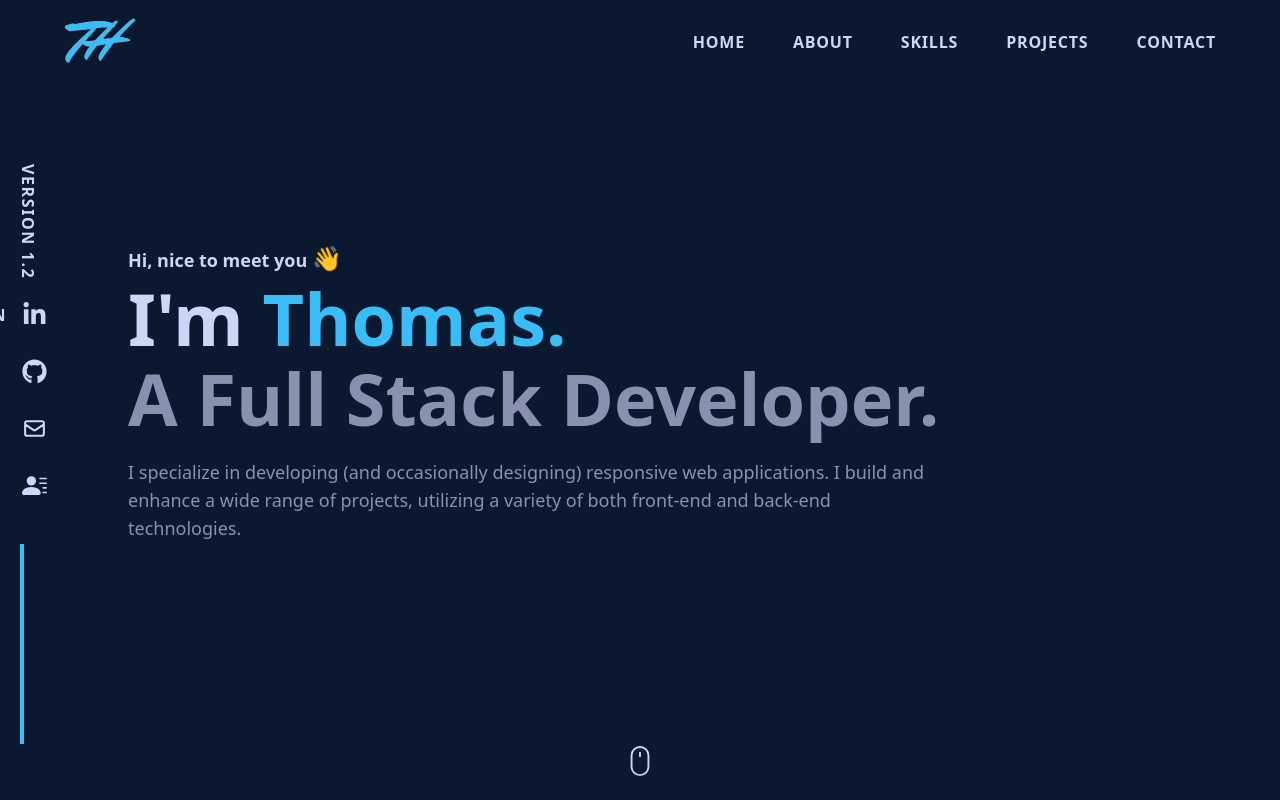
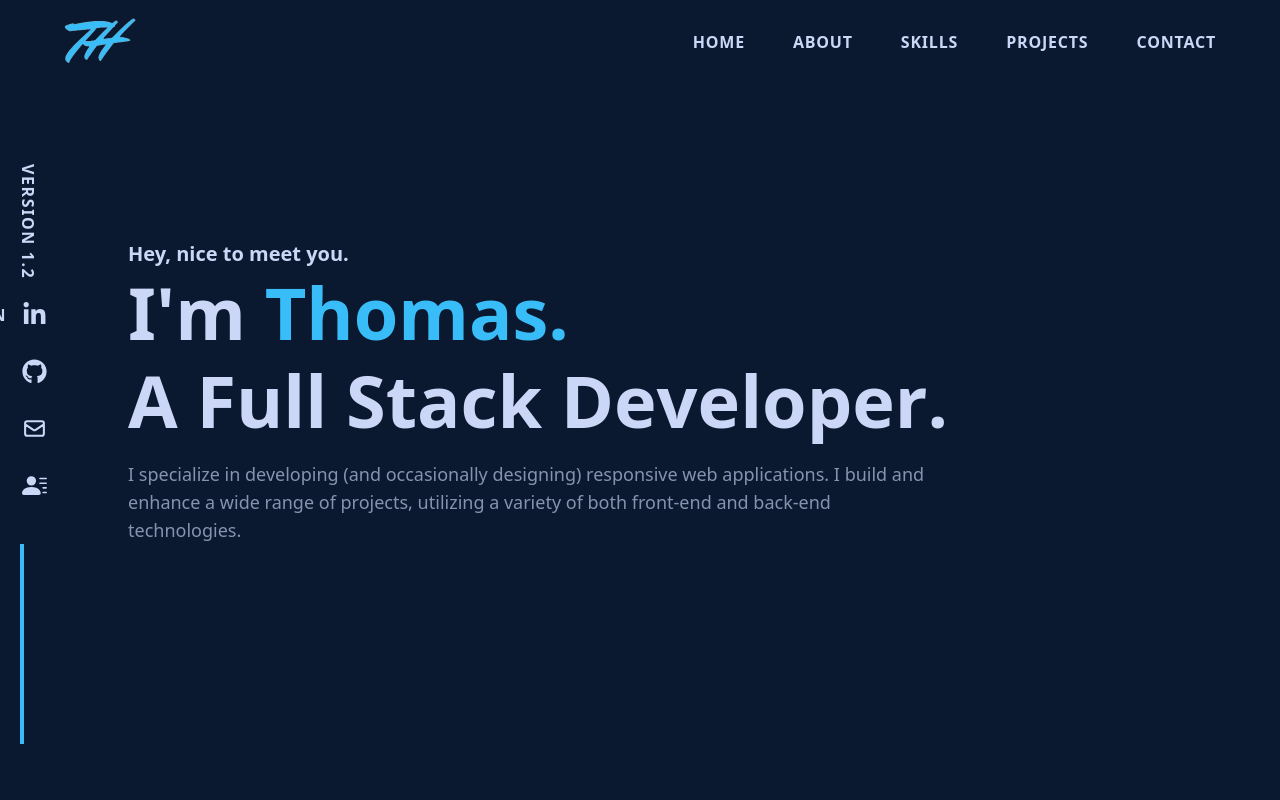
Before and after one commit to thomasthuynh/personal-portfolio, a React (Vite) app: page / in a window 1280 px wide. Shown: the top 800 px of the page. Built offline with nearby package versions, Linux system fonts and the light colour scheme.

Commit message:
Updated animations for Nav and Home. Removed waving and mouse icons from Home. Updated font size for Preloader

```diff
--- a/src/components/Home.jsx
+++ b/src/components/Home.jsx
@@ -5,67 +5,93 @@ import { FaLinkedinIn, FaGithub } from "react-icons/fa";
 import { HiOutlineMail } from "react-icons/hi";
 import { BsFillPersonLinesFill, BsMouse } from "react-icons/bs";
 
+const Title = ({ children, color, delay }) => {
+  return (
+    <motion.h1
+      initial={{ opacity: 0 }}
+      animate={{ opacity: 1 }}
+      transition={{ delay: delay }}
+    >
+      {children.split("").map((l, i) => (
+        <motion.span
+          key={i}
+          initial="initial"
+          animate="animate"
+          transition={{ delay: delay + 0.025 * i, duration: 0.5 }}
+          variants={{ initial: { y: "100%" }, animate: { y: 0 } }}
+          className={`inline-block ${color}`}
+        >
+          {l === " " ? "\u00A0" : l}
+        </motion.span>
+      ))}
+    </motion.h1>
+  );
+};
+
 const Home = () => {
   const { scrollYProgress } = useScroll();
 
   return (
     <header name="home" className="relative h-screen w-full bg-primary">
       <div className="mx-auto flex h-full w-[90%] max-w-[1024px] flex-col justify-center">
-        <motion.div
-          initial="hidden"
-          whileInView="visible"
-          transition={{ delay: 0, duration: 1 }}
-          viewport={{ once: true }}
-          variants={{
-            hidden: { opacity: 0, x: 100 },
-            visible: { opacity: 100, x: 0 },
-          }}
-        >
-          <p className="font-semibold text-white lg:text-lg">
-            Hi, nice to meet you{" "}
-            <span className="inline-block animate-wave text-xl lg:text-2xl">
-              👋
-            </span>
-          </p>
-          <h1 className="py-2 text-4xl font-semibold text-white sm:text-5xl lg:text-6xl xl:text-7xl">
-            I'm <span className="text-secondary">Thomas.</span>
-          </h1>
+        <motion.div className="relative overflow-hidden font-semibold text-white lg:text-xl">
+          <motion.p
+            initial="initial"
+            animate="animate"
+            transition={{ duration: 0.5 }}
+            variants={{ initial: { y: "100%" }, animate: { y: 0 } }}
+          >
+            Hey, nice to meet you.
+          </motion.p>
         </motion.div>
-        <motion.h2
-          initial="hidden"
-          whileInView="visible"
-          transition={{ delay: 0.25, duration: 0.75 }}
-          viewport={{ once: true }}
-          variants={{
-            hidden: { opacity: 0, x: 75 },
-            visible: { opacity: 100, x: 0 },
-          }}
-          className="text-4xl font-semibold text-gray sm:text-5xl lg:text-6xl xl:text-7xl"
-        >
-          A Full Stack Developer.
-        </motion.h2>
-        <motion.p
-          initial="hidden"
-          whileInView="visible"
-          transition={{ delay: 0.5, duration: 0.75 }}
-          viewport={{ once: true }}
-          variants={{
-            hidden: { opacity: 0, x: 50 },
-            visible: { opacity: 100, x: 0 },
-          }}
-          className="w-full pb-4 pt-6 text-gray md:w-4/5 lg:text-lg"
-        >
-          I specialize in developing (and occasionally designing) responsive web
-          applications. I build and enhance a wide range of projects, utilizing
-          a variety of both front-end and back-end technologies.
-        </motion.p>
+
+        <div className="flex py-2 text-4xl font-semibold sm:text-5xl lg:text-6xl xl:text-7xl -mb-2 xs:mb-0">
+          <div className="relative flex overflow-hidden">
+            <Title color={"text-white"} delay={0.5}>
+              I'm&nbsp;
+            </Title>
+            <Title color={"text-secondary"} delay={0.5}>
+              Thomas.
+            </Title>
+          </div>
+        </div>
+
+        <div className="flex flex-col xs:flex-row">
+          <div className="relative overflow-hidden py-2 text-4xl font-semibold sm:text-5xl lg:text-6xl xl:text-7xl -mb-4 xs:mb-0">
+            <Title color={"text-white"} delay={0.65}>
+              A Full Stack&nbsp;
+            </Title>
+          </div>
+
+          <div className="relative overflow-hidden py-2 text-4xl font-semibold sm:text-5xl lg:text-6xl xl:text-7xl">
+            <Title color={"text-white"} delay={0.95}>
+              Developer.
+            </Title>
+          </div>
+        </div>
+
+        <motion.div className="relative overflow-hidden">
+          <motion.p
+            initial="initial"
+            animate="animate"
+            transition={{ delay: 1.25, duration: 0.5 }}
+            variants={{ initial: { y: "100%" }, animate: { y: 0 } }}
+            // variants={{ initial: { opacity: 0 }, animate: { opacity: 1 } }}
+            className="w-full py-4 text-gray md:w-4/5 lg:text-lg"
+          >
+            I specialize in developing (and occasionally designing) responsive
+            web applications. I build and enhance a wide range of projects,
+            utilizing a variety of both front-end and back-end technologies.
+          </motion.p>
+        </motion.div>
+
         <motion.ul
           initial="hidden"
           whileInView="visible"
-          transition={{ delay: 0.75, duration: 0.75 }}
+          transition={{ delay: 1.75, duration: 0.5 }}
           viewport={{ once: true }}
           variants={{
-            hidden: { opacity: 0, y: 50 },
+            hidden: { opacity: 0, y: 20 },
             visible: { opacity: 100, y: 0 },
           }}
           className="flex gap-2 pb-4 text-white xl:hidden"
@@ -74,7 +100,7 @@ const Home = () => {
             <a
               href="https://www.linkedin.com/in/thomasthuynh/"
               target="_blank"
-              className="flex p-2 duration-150 hover:scale-110 hover:text-secondary"
+              className="flex p-2 pl-0 duration-150 hover:scale-110 hover:text-secondary"
             >
               <FaLinkedinIn size={20} />
             </a>
@@ -108,7 +134,7 @@ const Home = () => {
           </li>
         </motion.ul>
 
-        <Link
+        {/* <Link
           to="about"
           smooth={true}
           duration={500}
@@ -126,7 +152,7 @@ const Home = () => {
           >
             <BsMouse size={30} />
           </motion.div>
-        </Link>
+        </Link> */}
       </div>
 
       <motion.div
--- a/src/components/Nav.jsx
+++ b/src/components/Nav.jsx
@@ -13,7 +13,7 @@ const Nav = () => {
     <motion.nav
       initial="hidden"
       whileInView="visible"
-      transition={{ delay: 1.5, duration: 0.5 }}
+      transition={{ delay: 1.75, duration: 0.5 }}
       viewport={{ once: true }}
       variants={{
         hidden: { opacity: 0, y: -20 },
--- a/src/components/Preloader.jsx
+++ b/src/components/Preloader.jsx
@@ -73,7 +73,7 @@ const Preloader = () => {
         transition={{ delay: 0.75 }}
         className="absolute bottom-6 left-6"
       >
-        <p className="flex items-center font-semibold uppercase tracking-widest text-white">
+        <p className="flex items-center font-semibold uppercase tracking-widest text-white text-sm md:text-md">
           <motion.span
             initial={{ opacity: 1 }}
             animate={{ opacity: [1, 0, 1, 0] }}
```
